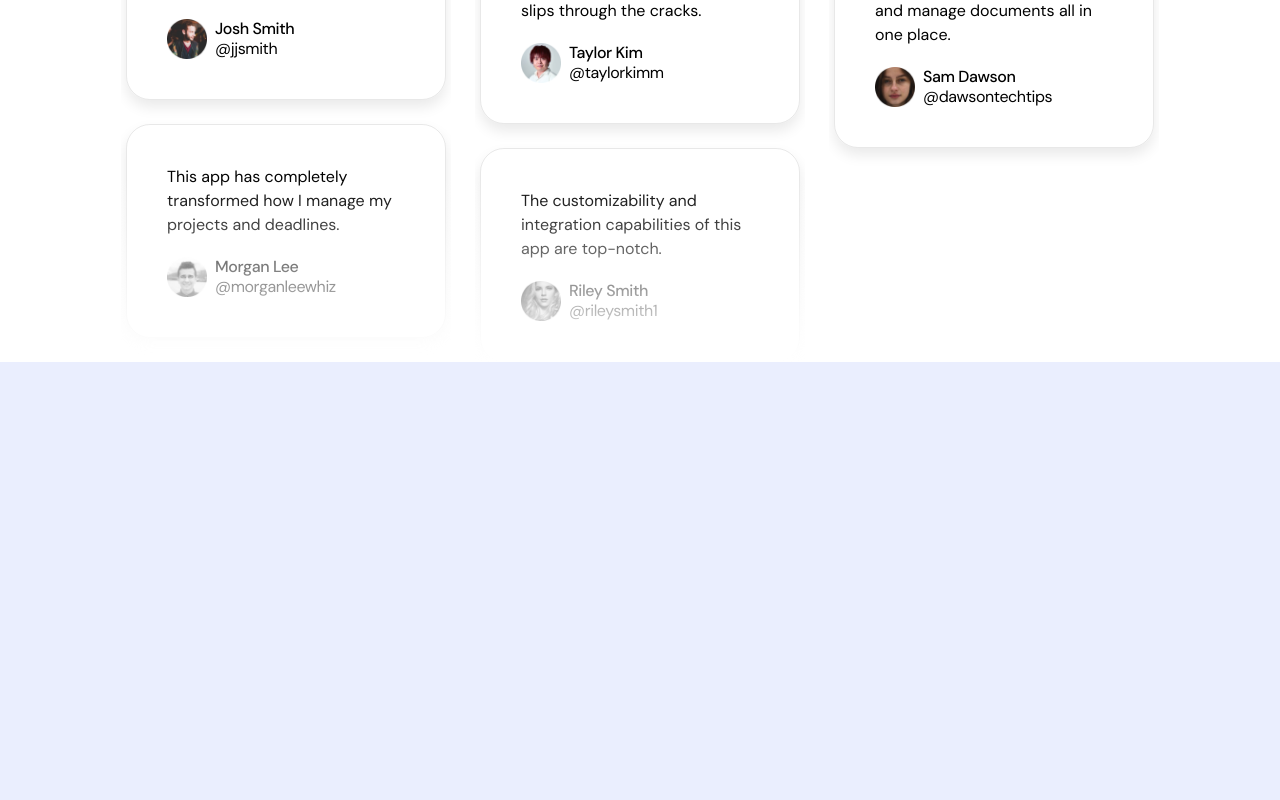
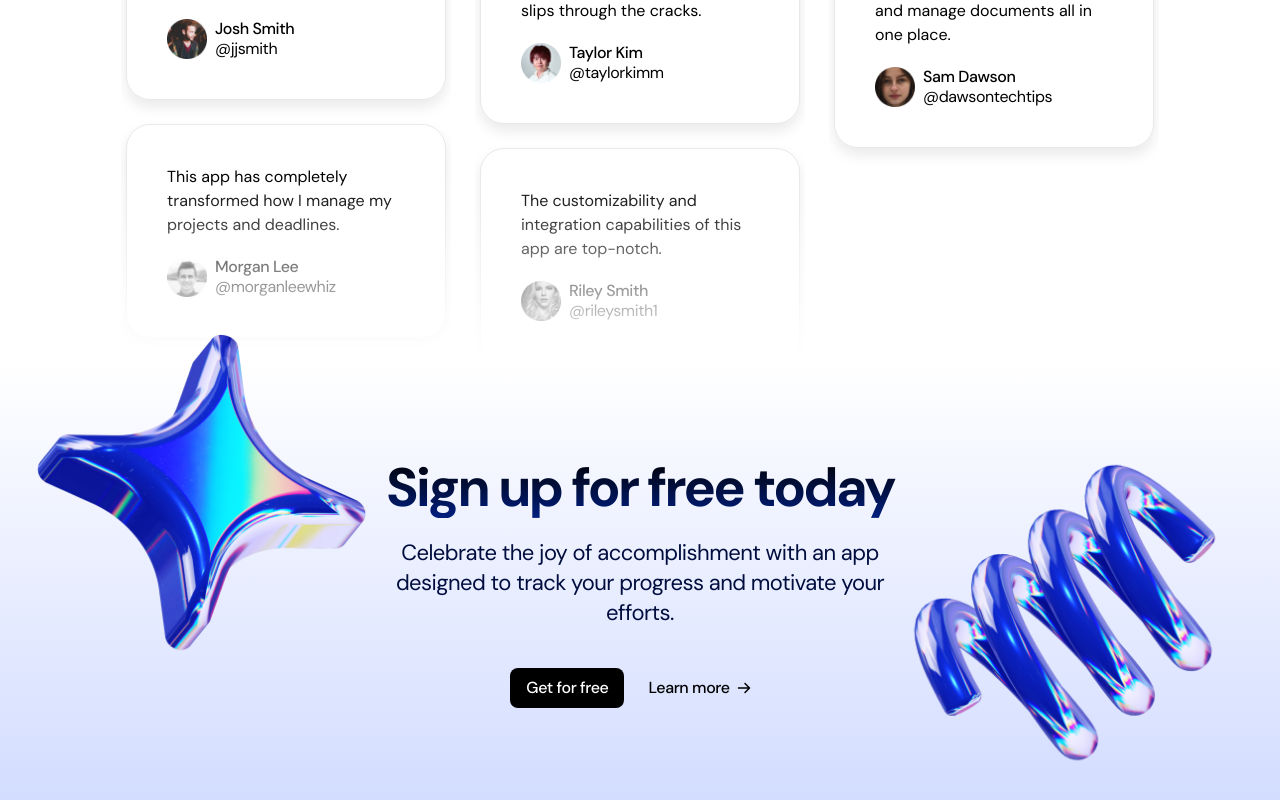
Before and after one commit to bricard-dev/next-saas-landing-page, a Next.js app: page / in a window 1280 px wide. Shown: the part 3869-4669 px from the top of the page. Before the commit the page ends 4231 px from the top, so only its background shows below. Built offline with nearby package versions, Linux system fonts and the light colour scheme.

Commit message:
Add call to action section

```diff
--- a/src/app/page.tsx
+++ b/src/app/page.tsx
@@ -1,3 +1,4 @@
+import CallToAction from '@/sections/call-to-action';
 import Header from '@/sections/header';
 import Hero from '@/sections/hero';
 import LogoTicker from '@/sections/logo-ticker';
@@ -14,6 +15,7 @@ export default function Home() {
       <ProductShowcase />
       <Pricing />
       <Testimonials />
+      <CallToAction />
     </>
   );
 }
--- /dev/null
+++ b/src/sections/call-to-action.tsx
@@ -0,0 +1,39 @@
+import arrowRight from '@/assets/arrow-right.svg';
+import springImage from '@/assets/spring.png';
+import starImage from '@/assets/star.png';
+import Image from 'next/image';
+
+export default function CallToAction() {
+  return (
+    <section className="py-24 bg-gradient-to-b from-white to-[#D2DCFF] overflow-x-clip">
+      <div className="container">
+        <div className="section-heading relative">
+          <h2 className="section-title">Sign up for free today</h2>
+          <p className="section-description mt-5">
+            Celebrate the joy of accomplishment with an app designed to track
+            your progress and motivate your efforts.
+          </p>
+          <Image
+            src={starImage}
+            alt="Star image"
+            width={360}
+            className="max-md:hidden absolute -top-[137px] -left-[350px]"
+          />
+          <Image
+            src={springImage}
+            alt="Spring image"
+            width={360}
+            className="max-md:hidden absolute -top-[19px] -right-[331px]"
+          />
+        </div>
+        <div className="mt-10 flex justify-center gap-2">
+          <button className="btn btn-primary">Get for free</button>
+          <button className="btn btn-text gap-1">
+            <span>Learn more</span>
+            <Image src={arrowRight} alt="Arrow right" />
+          </button>
+        </div>
+      </div>
+    </section>
+  );
+}
```
